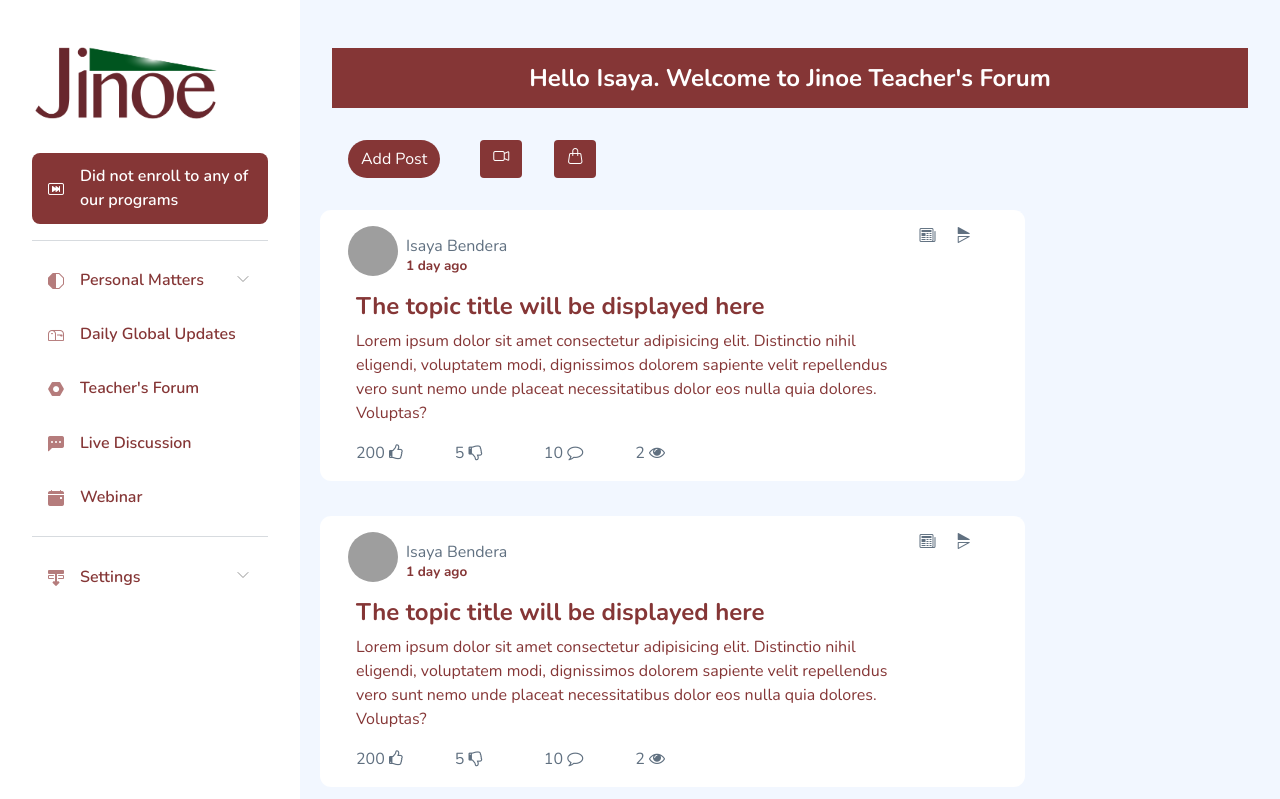
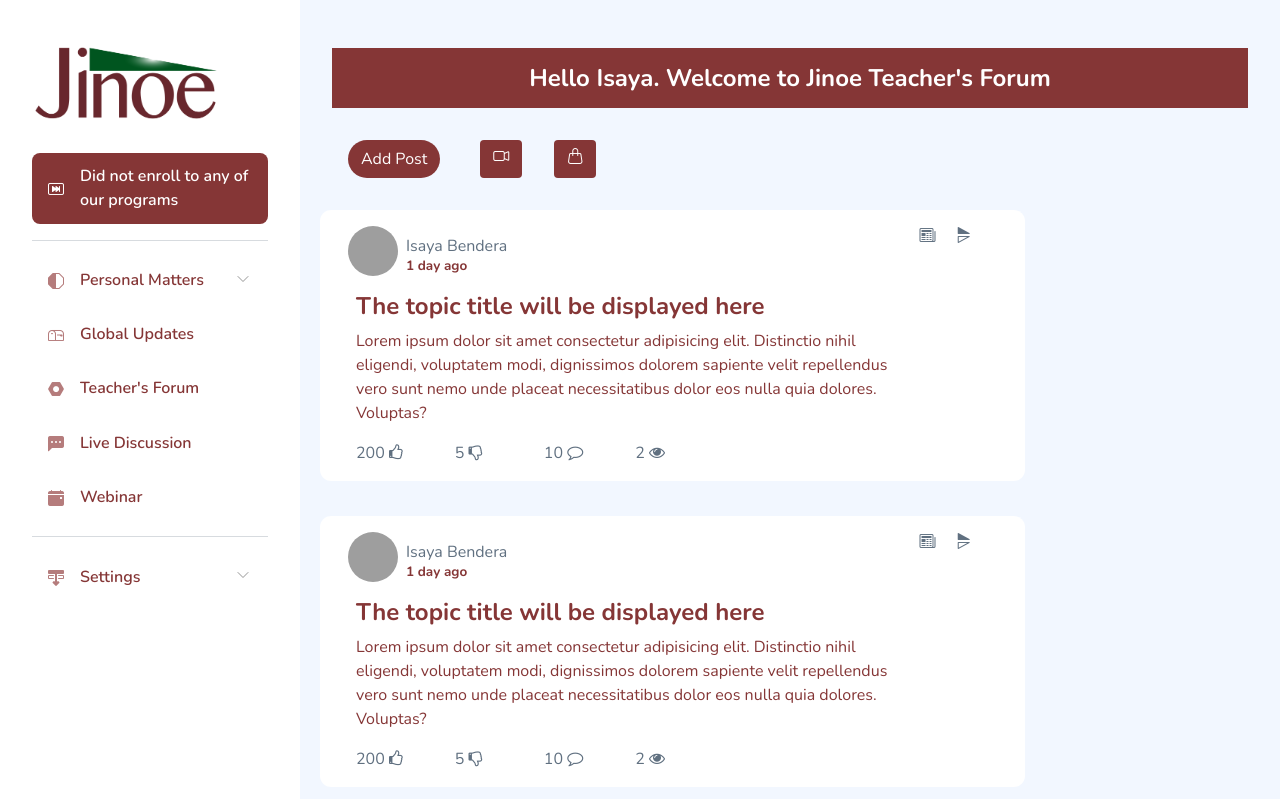
Before and after one commit to StarbelEnterprises/jinoe, a Django app: page /forum in a window 1280 px wide. Shown: the top 799 px of the page. Run offline with Django 4.2, Linux system fonts and the light colour scheme; some libraries are stand-ins or nearby versions; grey boxes are pictures that could not be loaded.

Commit message:
[fix]  update menu links

```diff
--- a/templates/auth/login.html
+++ b/templates/auth/login.html
@@ -19,7 +19,7 @@
 
               </form>
               <div class="d-block login-links" data-aos="fade-up" data-aos-delay="200">
-                <p class="mt-3" >Forgot password? <a class="text-white" href="">Rest Here</a></p>
+                <p class="mt-3" >Forgot password? <a class="text-white" href="">Reset password Here</a></p>
                 <p >Don't have an account? <a class="text-white" href="{% url 'register' %}">Register Here</a></p>
               </div>
           </div>
--- a/templates/dashboard/base.html
+++ b/templates/dashboard/base.html
@@ -87,7 +87,7 @@
                         <li class="sidebar-item menu-link">
                             <a href="#" class='sidebar-link'>
                                 <i class="bi bi-newspaper"></i>
-                                <span>Daily Global Updates</span>
+                                <span>Global Updates</span>
                             </a>
                         </li>
 
```
